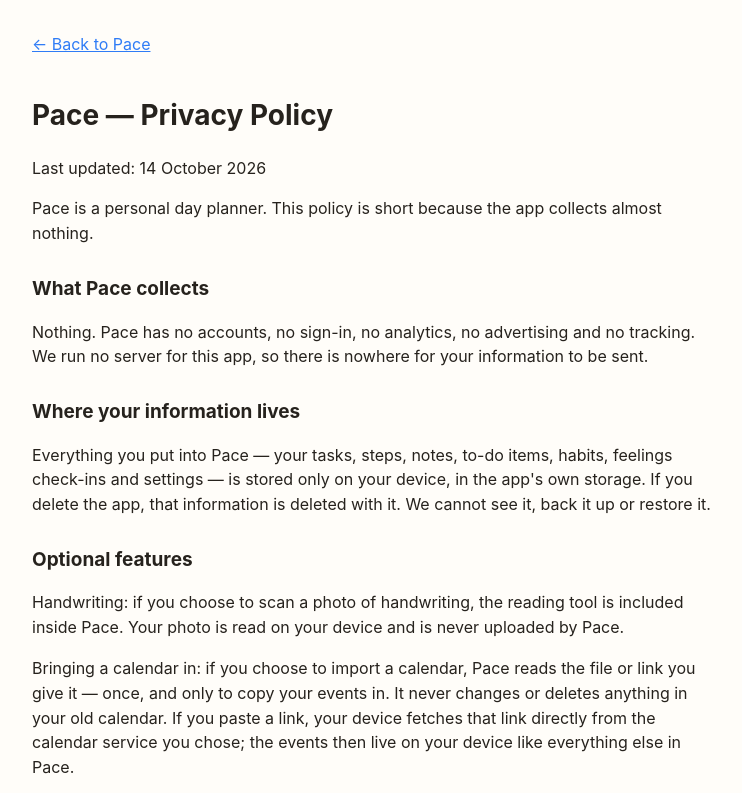
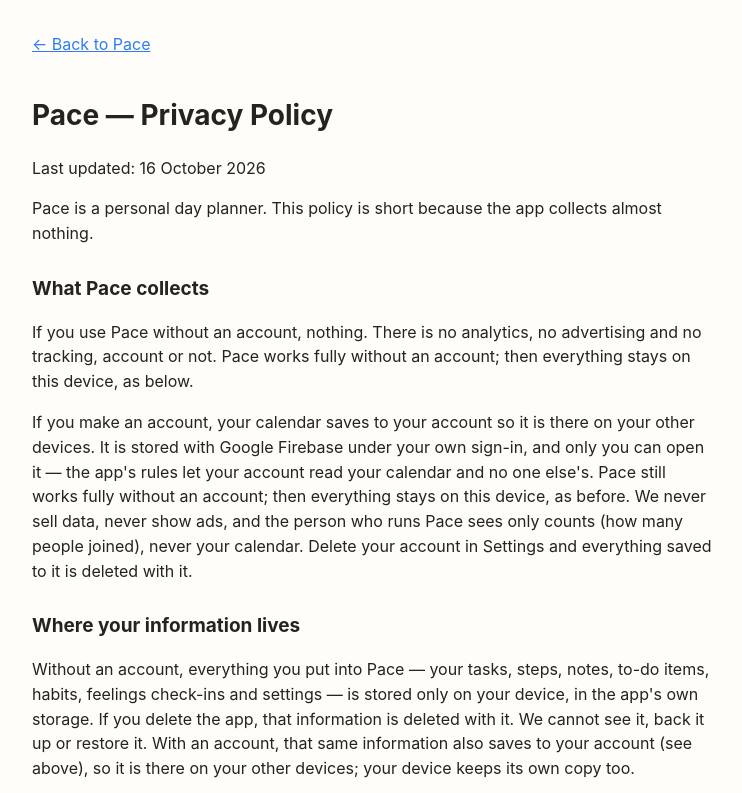
Before and after one commit to support897/adhd-calendar-app, a plain HTML site: page privacy.html in a window 1280 px wide. Shown: the top 793 px of the page, without its empty margins (268-1010 px from the left). Drawn offline with Linux system fonts and the light colour scheme.

Commit message:
P5 store truth: the accounts flip lands on the privacy page (prep of record)

```diff
--- a/privacy.html
+++ b/privacy.html
@@ -16,12 +16,13 @@
 <main>
 <a class="back" href="./">← Back to Pace</a>
 <h1>Pace — Privacy Policy</h1>
-<p>Last updated: 14 October 2026</p>
+<p>Last updated: 16 October 2026</p>
 <p>Pace is a personal day planner. This policy is short because the app collects almost nothing.</p>
 <h2>What Pace collects</h2>
-<p>Nothing. Pace has no accounts, no sign-in, no analytics, no advertising and no tracking. We run no server for this app, so there is nowhere for your information to be sent.</p>
+<p>If you use Pace without an account, nothing. There is no analytics, no advertising and no tracking, account or not. Pace works fully without an account; then everything stays on this device, as below.</p>
+<p>If you make an account, your calendar saves to your account so it is there on your other devices. It is stored with Google Firebase under your own sign-in, and only you can open it — the app's rules let your account read your calendar and no one else's. Pace still works fully without an account; then everything stays on this device, as before. We never sell data, never show ads, and the person who runs Pace sees only counts (how many people joined), never your calendar. Delete your account in Settings and everything saved to it is deleted with it.</p>
 <h2>Where your information lives</h2>
-<p>Everything you put into Pace — your tasks, steps, notes, to-do items, habits, feelings check-ins and settings — is stored only on your device, in the app's own storage. If you delete the app, that information is deleted with it. We cannot see it, back it up or restore it.</p>
+<p>Without an account, everything you put into Pace — your tasks, steps, notes, to-do items, habits, feelings check-ins and settings — is stored only on your device, in the app's own storage. If you delete the app, that information is deleted with it. We cannot see it, back it up or restore it. With an account, that same information also saves to your account (see above), so it is there on your other devices; your device keeps its own copy too.</p>
 <h2>Optional features</h2>
 <p>Handwriting: if you choose to scan a photo of handwriting, the reading tool is included inside Pace. Your photo is read on your device and is never uploaded by Pace.</p>
 <p>Bringing a calendar in: if you choose to import a calendar, Pace reads the file or link you give it — once, and only to copy your events in. It never changes or deletes anything in your old calendar. If you paste a link, your device fetches that link directly from the calendar service you chose; the events then live on your device like everything else in Pace.</p>
```
